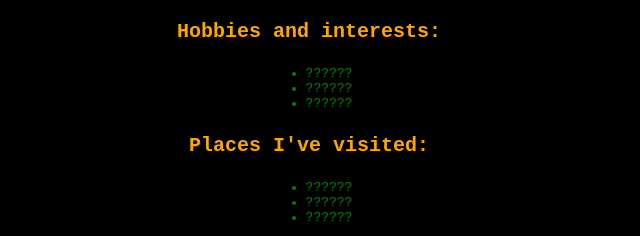
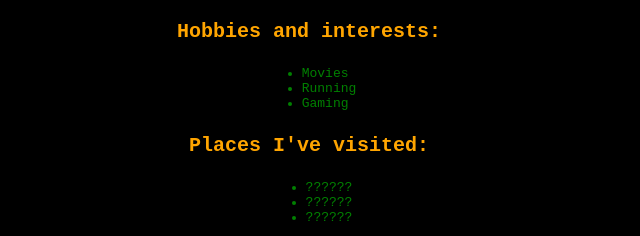
Before and after one commit to joe-potiphar/git-fundamentals-lab, a plain HTML site: page index.html in a window 1280 px wide. Shown: the part 226-462 px from the top of the page, 331-971 px from the left. Drawn offline with Linux system fonts and the light colour scheme.

Commit message:
Changed interests and hobbies section

```diff
--- a/index.html
+++ b/index.html
@@ -15,9 +15,9 @@
     <p>My name is Joe, I'm 22 years old and I love a cold pint on a friday afternoon<p>
     <h3>Hobbies and interests:</h3>
     <ul>
-      <li>??????</li>
-      <li>??????</li>
-      <li>??????</li>
+      <li>Movies</li>
+      <li>Running</li>
+      <li>Gaming</li>
     </ul>
 
     <h3>Places I've visited:</h3>
```
